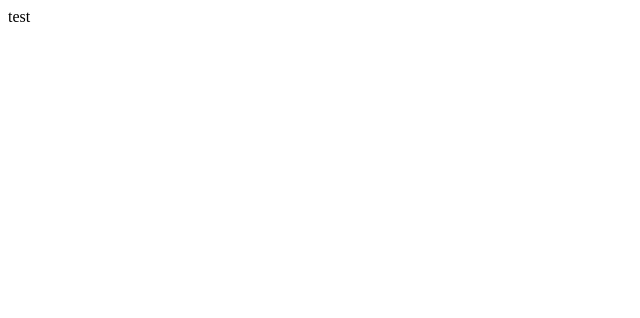
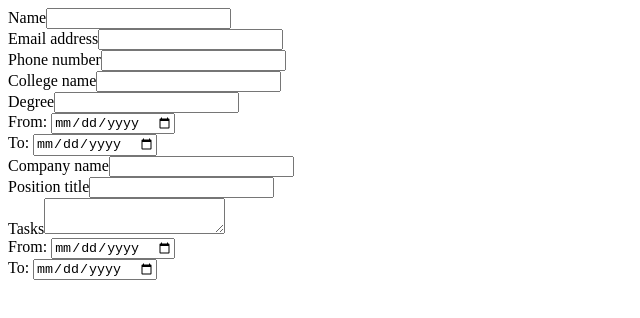
Before and after one commit to ewardou/cv-application, a React (Create React App) app: page / in a window 1280 px wide. Shown: the top 318 px of the page, without its empty margins (0-640 px from the left). Built offline with nearby package versions, Linux system fonts and the light colour scheme.

Commit message:
Update App.js file

```diff
--- a/src/App.js
+++ b/src/App.js
@@ -1,5 +1,38 @@
-function App() {
-    return <div className="App">test</div>;
+import React from 'react';
+import General from './components/General';
+import Education from './components/Education';
+import Experience from './components/Experience';
+
+class EditButton extends React.Component {
+    render() {
+        let button = <button>Edit</button>;
+        if (!this.props.isEditing) {
+            button = null;
+        }
+        return <div>{button}</div>;
+    }
+}
+
+class App extends React.Component {
+    constructor(props) {
+        super(props);
+        this.state = {
+            isEditing: false,
+        };
+    }
+
+    render() {
+        return (
+            <div className="App">
+                <General />
+                <Education />
+                <Experience />
+                <div>
+                    <EditButton isEditing={this.state.isEditing} />
+                </div>
+            </div>
+        );
+    }
 }
 
 export default App;
```
